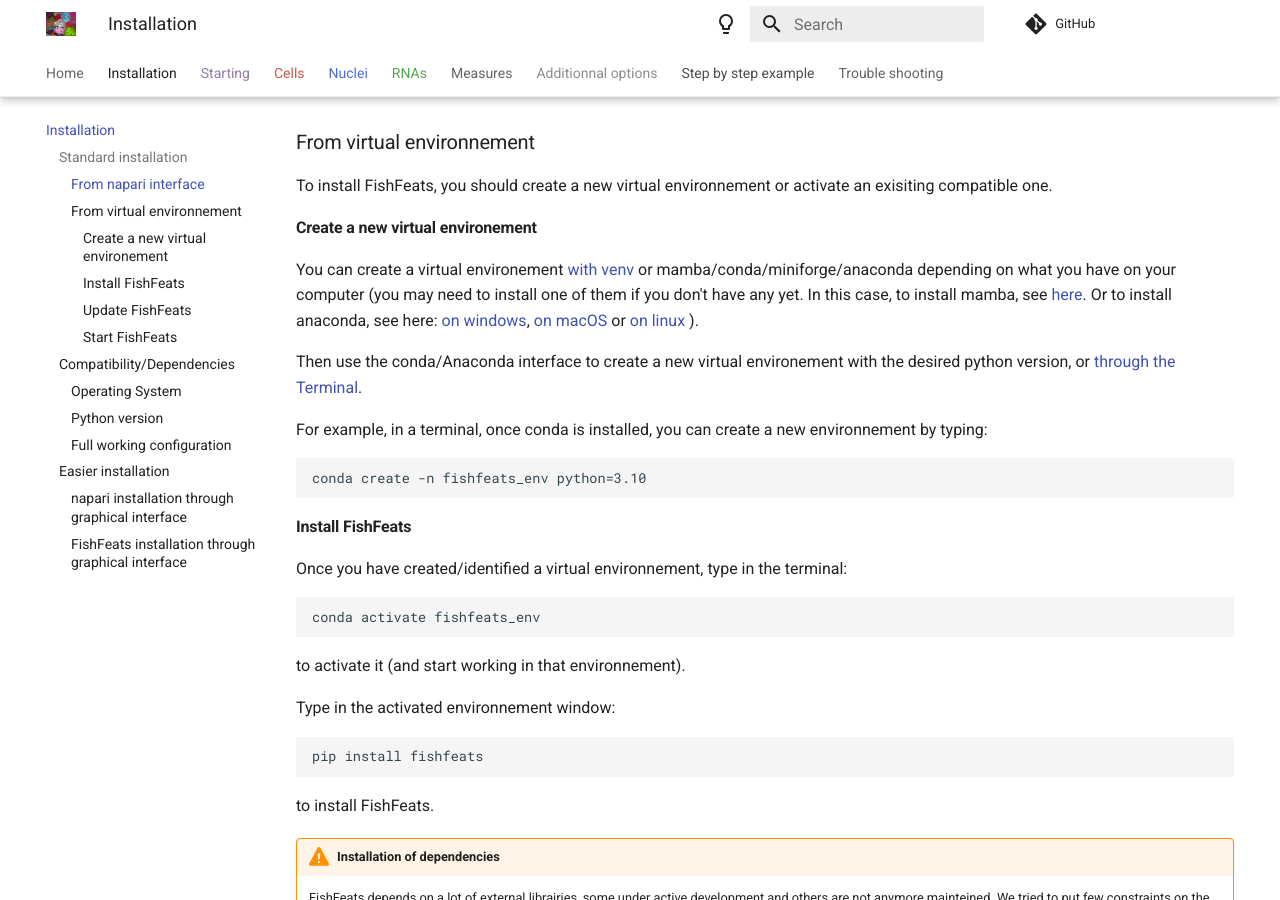
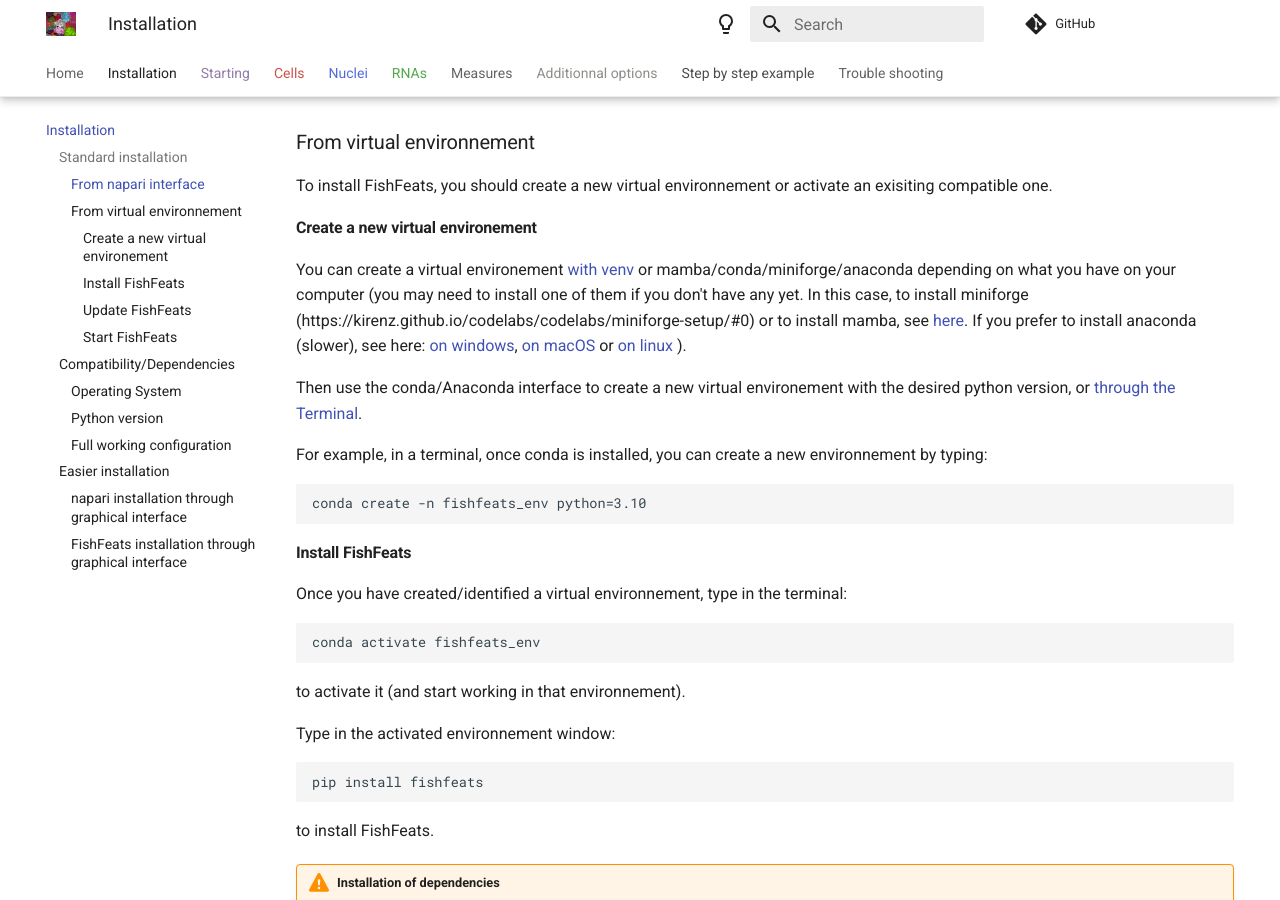
Before and after one commit to gletort/FishFeats, an MkDocs documentation site: the page built from docs/Installation.md, in a window 1280 px wide and 900 px high, scrolled down 491 px. Built offline with MkDocs 1.6.1 and Material for MkDocs 9.7.7, drawn with Linux system fonts in a browser that asks for light colours; comment, search, counter and statistics services are not loaded.

Commit message:
link miniforge tuto

```diff
--- a/docs/Installation.md
+++ b/docs/Installation.md
@@ -14,7 +14,7 @@
 To install FishFeats, you should create a new virtual environnement or activate an exisiting compatible one.
 
 #### Create a new virtual environement
- You can create a virtual environement [with venv](https://www.geeksforgeeks.org/create-virtual-environment-using-venv-python/) or mamba/conda/miniforge/anaconda depending on what you have on your computer (you may need to install one of them if you don't have any yet. In this case, to install mamba, see [here](https://informatics.fas.harvard.edu/resources/tutorials/installing-command-line-software-conda-mamba/). Or to install anaconda, see here: [on windows](https://www.geeksforgeeks.org/how-to-install-anaconda-on-windows/), [on macOS](https://www.geeksforgeeks.org/installation-guide/how-to-install-anaconda-on-macos/?ref=ml_lbp) or [on linux](https://www.geeksforgeeks.org/how-to-install-anaconda-on-linux/) ).
+ You can create a virtual environement [with venv](https://www.geeksforgeeks.org/create-virtual-environment-using-venv-python/) or mamba/conda/miniforge/anaconda depending on what you have on your computer (you may need to install one of them if you don't have any yet. In this case, to install miniforge (https://kirenz.github.io/codelabs/codelabs/miniforge-setup/#0) or to install mamba, see [here](https://informatics.fas.harvard.edu/resources/tutorials/installing-command-line-software-conda-mamba/). If you prefer to install anaconda (slower), see here: [on windows](https://www.geeksforgeeks.org/how-to-install-anaconda-on-windows/), [on macOS](https://www.geeksforgeeks.org/installation-guide/how-to-install-anaconda-on-macos/?ref=ml_lbp) or [on linux](https://www.geeksforgeeks.org/how-to-install-anaconda-on-linux/) ).
 
 Then use the conda/Anaconda interface to create a new virtual environement with the desired python version, or [through the Terminal](https://www.geeksforgeeks.org/set-up-virtual-environment-for-python-using-anaconda/).
 
```
